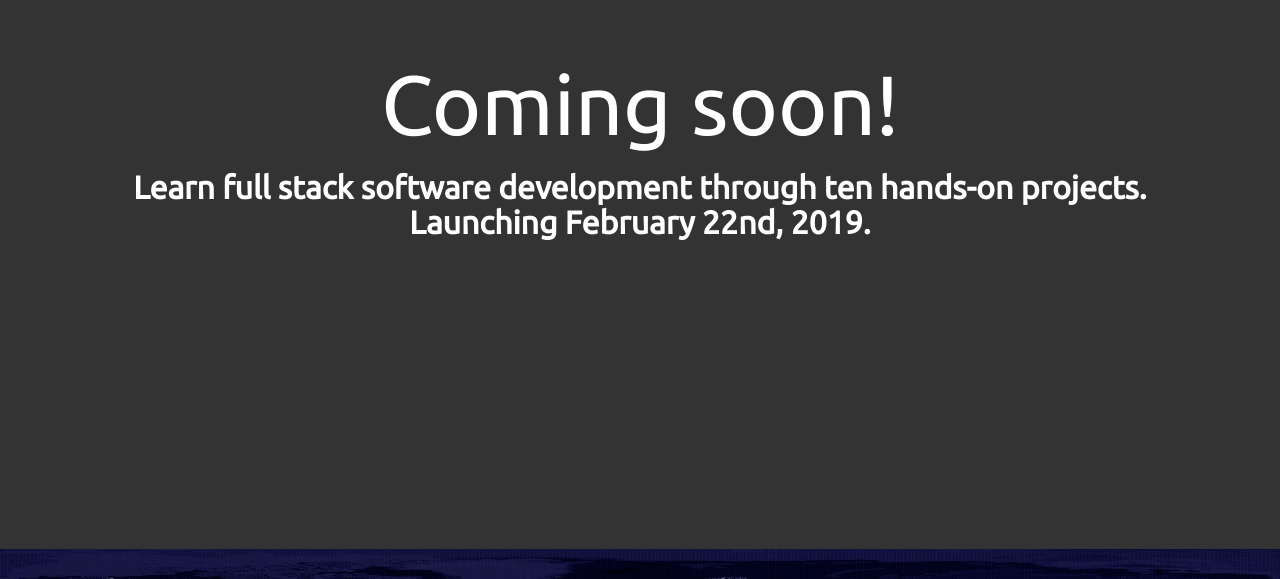
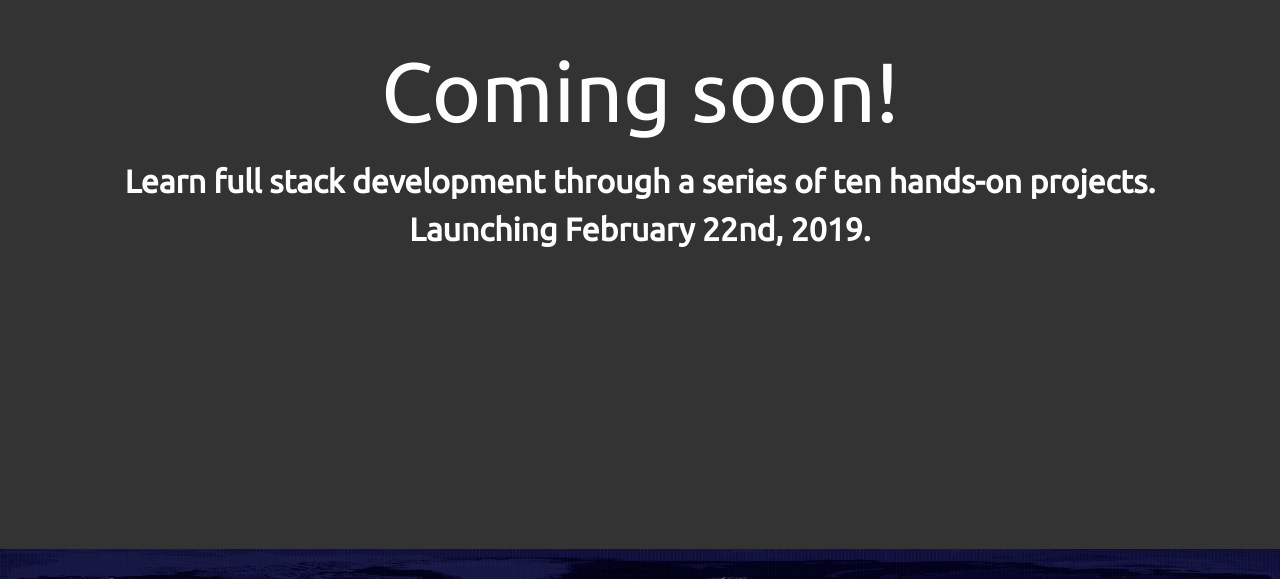
Before and after one commit to mkaiser323/mkaiser323.github.io, a plain HTML site: page fullstack/index.html in a window 1280 px wide. Shown: the part 251-830 px from the top of the page. Drawn offline with nearby package versions, Linux system fonts and the light colour scheme.

Commit message:
changed line spacing

```diff
--- a/fullstack/index.html
+++ b/fullstack/index.html
@@ -20,7 +20,7 @@
 		<!--Favicon-->
 		<link rel="shortcut icon" type="image/x-icon" href="../img/favicon.ico">
 
-		<title>Full Stack Bootcamp</title>
+		<title>Full Stack Development</title>
 
 		<style>
 			.full-height {
@@ -41,6 +41,7 @@
 
 			h2 {
 				font-size: 32px;
+				line-height: 1.5em;
 			}
 		</style>
 	</head>
@@ -48,7 +49,7 @@
 		<div class="jumbotron full-height">
 			<div class="container">
 				<h1 class="text-center white">Coming soon!</h1>
-				<h2 class="text-center white">Learn full stack software development through ten hands-on projects.</h2>
+				<h2 class="text-center white">Learn full stack development through a series of ten hands-on projects.</h2>
 				<h2 class="text-center white">Launching February 22nd, 2019.</h2>
 			</div>
 		</div>
```
